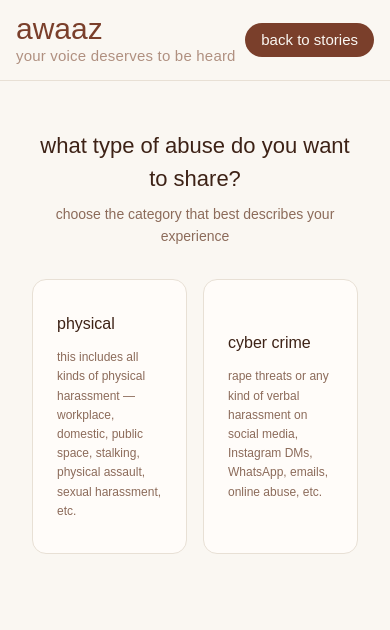
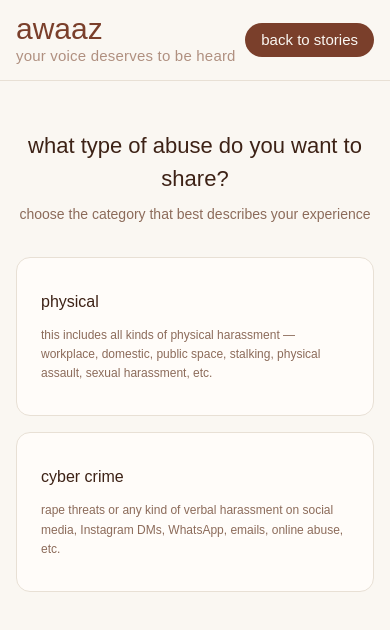
Before and after one commit to DrushtiSurve/awaaz, a Next.js app: page /choose-category in a window 390 px wide. Shown: the top 630 px of the page. Built offline with nearby package versions, Linux system fonts and the light colour scheme; no server answers; sample sign-in values are in the browser's storage.

Commit message:
fix mobile edit button spacing

```diff
--- a/app/choose-category/page.jsx
+++ b/app/choose-category/page.jsx
@@ -54,7 +54,7 @@ export default function ChooseCategoryPage() {
       </nav>
 
       {/* Category Selection */}
-      <div style={{ maxWidth: '680px', margin: '3rem auto', padding: '0 2rem' }}>
+      <div style={{ maxWidth: '680px', margin: '3rem auto', padding: '0 1rem' }}>
         <div style={{ textAlign: 'center', marginBottom: '2rem' }}>
           <h2 style={{ fontSize: '22px', fontWeight: 500, color: '#3D2216', marginBottom: '0.5rem' }}>
             what type of abuse do you want to share?
@@ -64,7 +64,8 @@ export default function ChooseCategoryPage() {
           </p>
         </div>
 
-        <div style={{ display: 'grid', gridTemplateColumns: '1fr 1fr', gap: '16px' }}>
+        <div style={{ display: 'grid',display: 'flex',
+          flexDirection: 'column', gap: '16px' }}>
 
           {/* Physical Category */}
           <button
--- a/app/login/page.jsx
+++ b/app/login/page.jsx
@@ -60,7 +60,7 @@ export default function LoginPage() {
       </nav>
 
       {/* Login Form */}
-      <div style={{ maxWidth: '500px', margin: '3rem auto', padding: '0 2rem' }}>
+      <div style={{ maxWidth: '500px', margin: '3rem auto', padding: '0 1rem' }}>
         <div style={{ background: '#FFFCF9', border: '0.5px solid #E8E0D5', borderRadius: '14px', padding: '2rem' }}>
           <h2 style={{ fontSize: '18px', fontWeight: 500, color: '#3D2216', marginBottom: '0.5rem' }}>welcome back</h2>
           <p style={{ fontSize: '13px', color: '#8C6B5A', marginBottom: '1.5rem' }}>log in to share your story</p>
--- a/app/page.jsx
+++ b/app/page.jsx
@@ -315,7 +315,6 @@ export default function HomePage() {
                       color: '#7A3F2B',
                       cursor: 'pointer',
                       transition: 'all 0.2s ease',
-                      marginLeft: 250,
                     }}
                     onMouseOver={(e) => {
                       e.target.style.background = '#7A3F2B';
--- a/app/signup/page.jsx
+++ b/app/signup/page.jsx
@@ -92,7 +92,7 @@ export default function SignupPage() {
       </nav>
 
       {/* Signup Form */}
-      <div style={{ maxWidth: '500px', margin: '2rem auto', padding: '0 2rem' }}>
+      <div style={{ maxWidth: '500px', margin: '2rem auto', padding: '0 1rem' }}>
         <div style={{ background: '#FFFCF9', border: '0.5px solid #E8E0D5', borderRadius: '14px', padding: '2rem' }}>
           <h2 style={{ fontSize: '18px', fontWeight: 500, color: '#3D2216', marginBottom: '0.5rem' }}>create your account</h2>
           <p style={{ fontSize: '13px', color: '#8C6B5A', marginBottom: '1.5rem' }}>join awaaz and share your story safely</p>
--- a/app/submit/[category]/page.jsx
+++ b/app/submit/[category]/page.jsx
@@ -181,7 +181,7 @@ function SubmitContent() {
       </nav>
 
       {/* Submit Form */}
-      <div style={{ maxWidth: '680px', margin: '2rem auto', padding: '0 2rem' }}>
+      <div style={{ maxWidth: '680px', margin: '2rem auto', padding: '0 1rem' }}>
         <div style={{ background: '#FFFCF9', border: '0.5px solid #E8E0D5', borderRadius: '14px', padding: '2rem' }}>
           <h2 style={{ fontSize: '18px', fontWeight: 500, color: '#3D2216', marginBottom: '0.5rem' }}>
             share your story — {category === 'cyber' ? 'cyber crime' : 'physical abuse'}
@@ -216,7 +216,10 @@ function SubmitContent() {
             </div>
 
             {/* Location */}
-            <div style={{ display: 'grid', gridTemplateColumns: '1fr 1fr', gap: '12px', marginBottom: '1rem' }}>
+            <div style={{ display: 'grid', display: 'flex',
+              flexDirection: 'column',
+              gap: '12px',
+              marginBottom: '1rem' }}>
               <div>
                 <label style={{ fontSize: '12px', color: '#7A3F2B', fontWeight: 500, display: 'block', marginBottom: '0.5rem' }}>
                   city *
```
